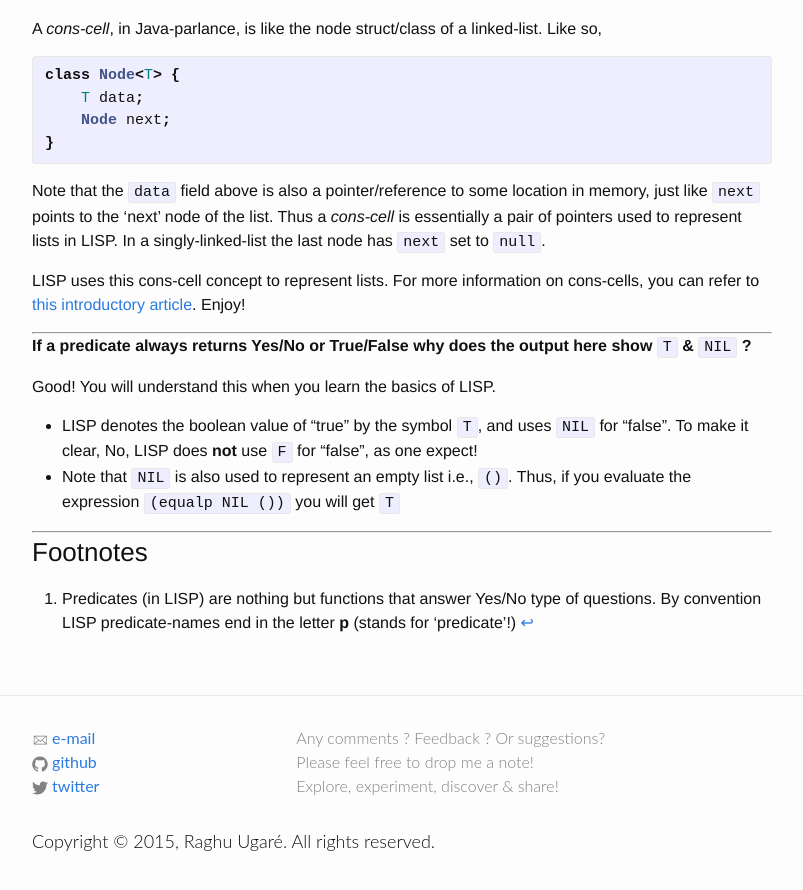
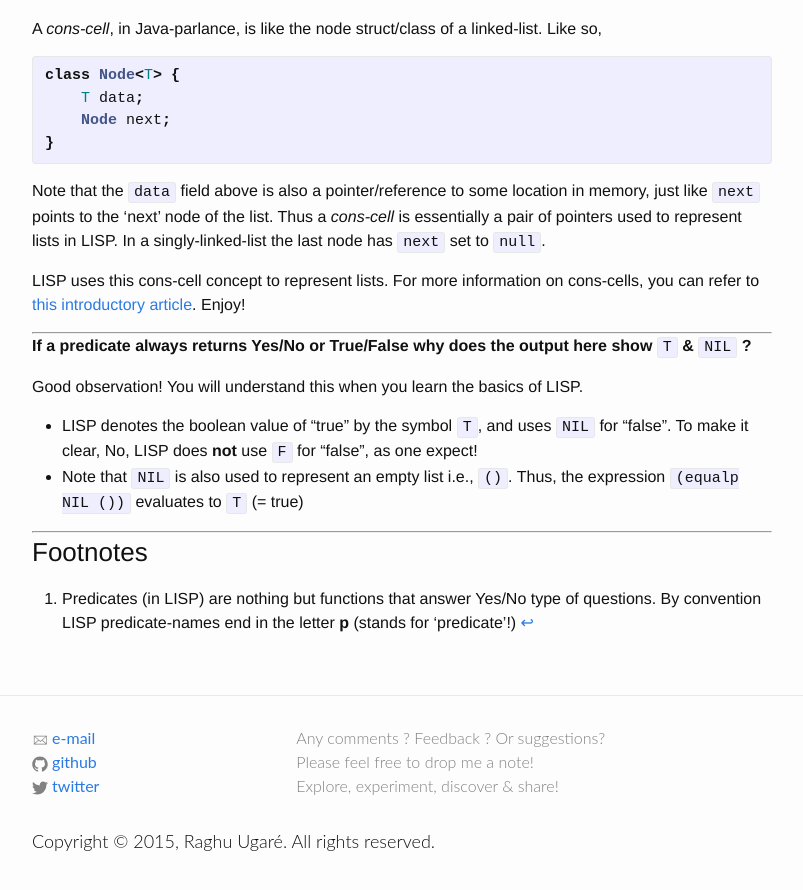
Before and after one commit to raghuugare/raghuugare.bkup, a Jekyll site: the page built from _posts/2014-12-19-subtle_difference.markdown, in a window 1280 px wide and 900 px high, scrolled down 1237 px. Shown: the top 890 px of the window, without its empty margins (238-1041 px from the left). Built offline with Jekyll 4.4.1, drawn with Linux system fonts in a browser that asks for light colours.

Commit message:
Correcting link behaviour...

```diff
--- a/_posts/2014-12-19-subtle_difference.markdown
+++ b/_posts/2014-12-19-subtle_difference.markdown
@@ -7,10 +7,9 @@ categories: LISP
 
 ---
 
-As I began my journey into the wonderful world of [LISP][link_LISP], and I started understanding the so-called **predicates**.[^1]
+As I began my journey into the wonderful world of [LISP][link_LISP]{:target="_blank"}, and I started understanding the so-called **predicates**.[^1]
 
 [^1]: Predicates (in LISP) are nothing but functions that answer Yes/No type of questions. By convention LISP predicate-names end in the letter **p** (stands for 'predicate'!)
-
 
 I also began to learn about the predicates that are built-in, such as `oddp`, `evenp`, `atomp`, etc.
 
@@ -71,16 +70,16 @@ class Node<T> {
 
 Note that the `data` field above is also a pointer/reference to some location in memory, just like `next` points to the 'next' node of the list. Thus a _cons-cell_ is essentially a pair of pointers used to represent lists in LISP. In a singly-linked-list the last node has `next` set to `null`.
 
-LISP uses this cons-cell concept to represent lists. For more information on cons-cells, you can refer to [this introductory article][link_cons_cell]. Enjoy!
+LISP uses this cons-cell concept to represent lists. For more information on cons-cells, you can refer to [this introductory article][link_cons_cell]{:target="_blank"}. Enjoy!
 
 ---
 
 **If a predicate always returns Yes/No or True/False why does the output here show `T` & `NIL` ?**
 
-Good! You will understand this when you learn the basics of LISP.
+Good observation! You will understand this when you learn the basics of LISP.
 
 + LISP denotes the boolean value of "true" by the symbol `T`, and uses `NIL` for "false". To make it clear, No, LISP does **not** use `F` for "false", as one expect!
-+ Note that `NIL` is also used to represent an empty list i.e., `()`. Thus, if you evaluate the expression `(equalp NIL ())` you will get `T`
++ Note that `NIL` is also used to represent an empty list i.e., `()`. Thus, the expression `(equalp NIL ())` evaluates to `T` (= true)
 
 ---
 
```
